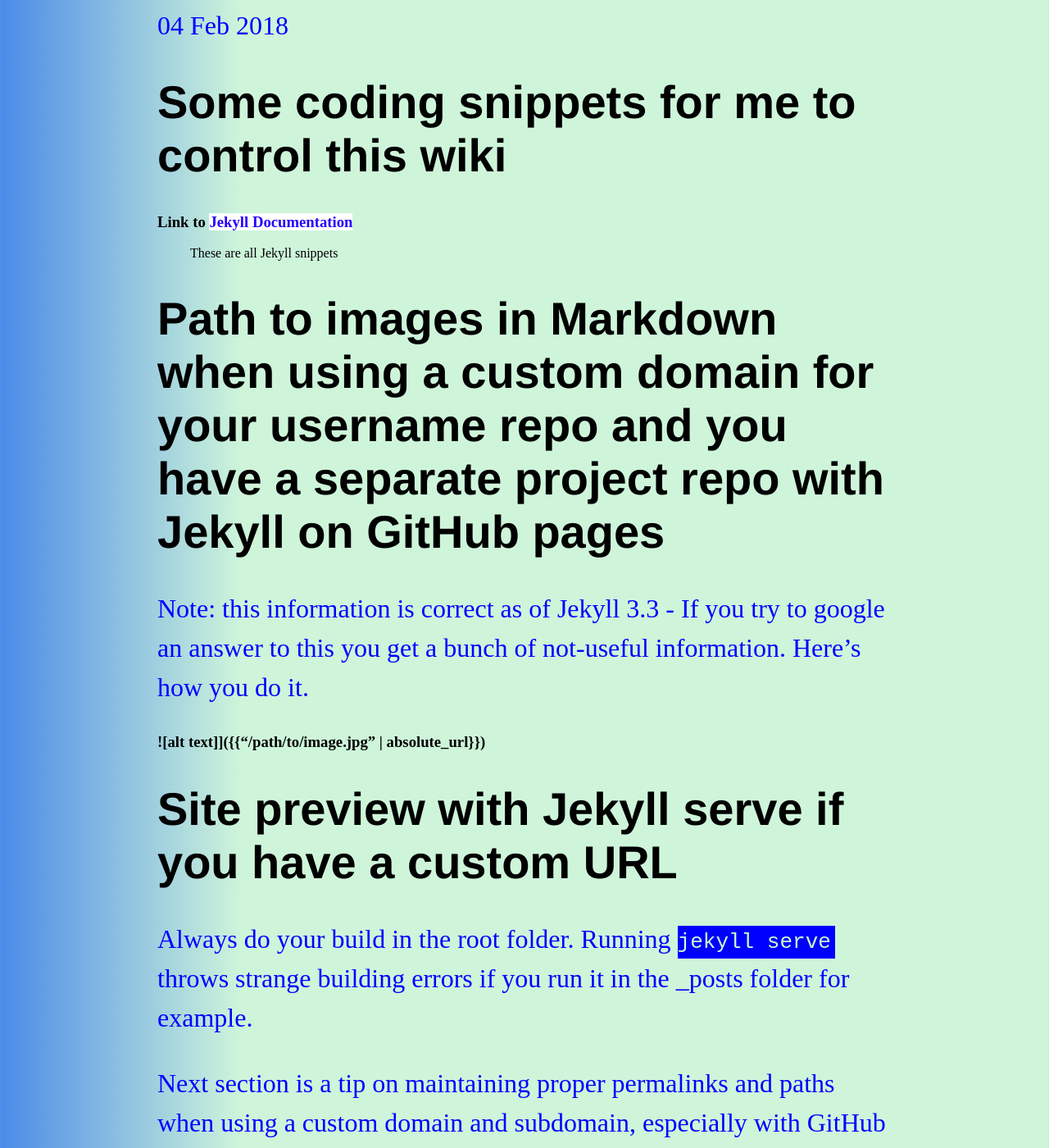
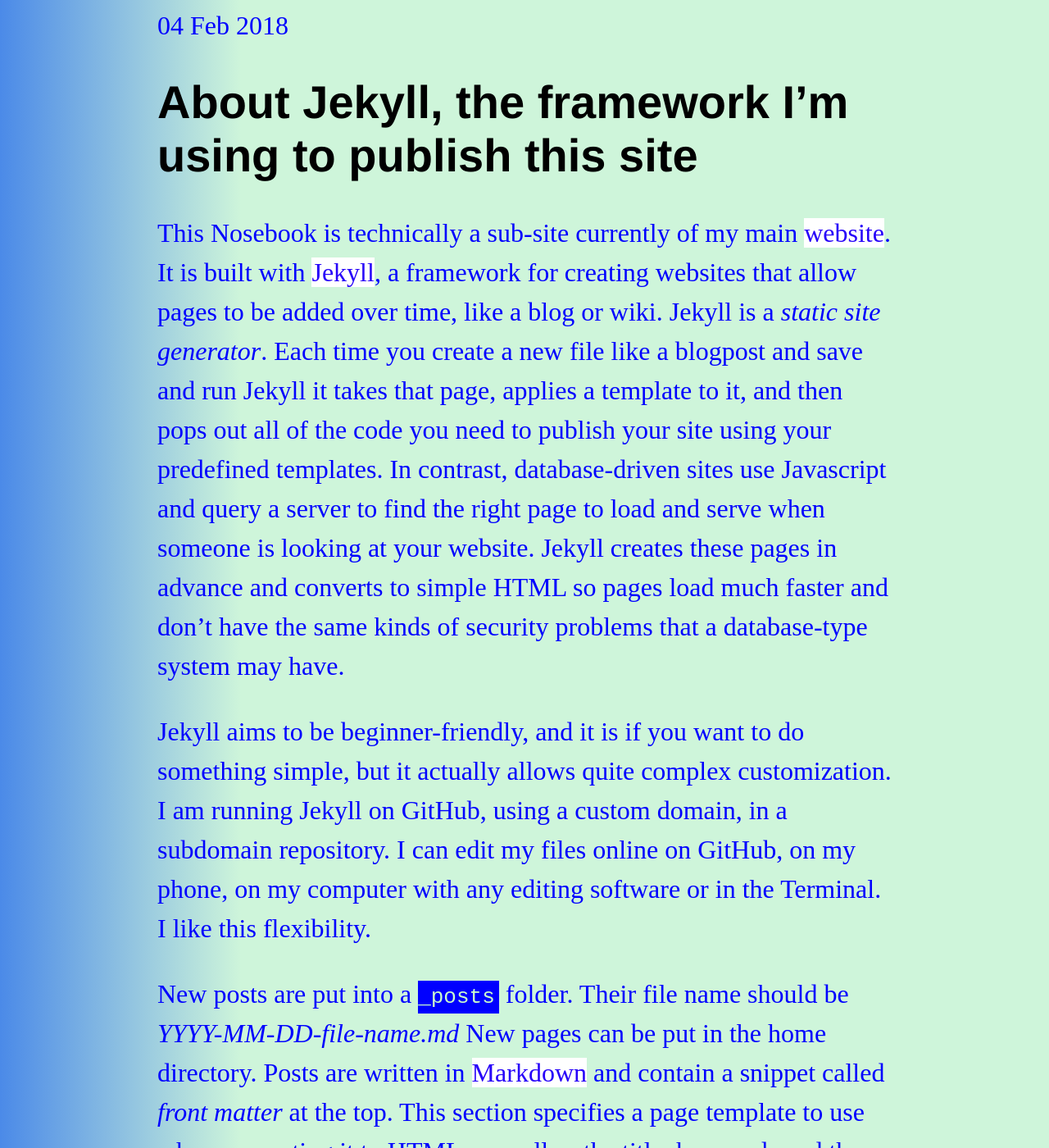
Before and after one commit to lee2sman/nosebook, a Jekyll site: the page built from _posts/2018-02-04-jekyll-cheatsheet.md, in a window 1280 px wide and 1400 px high, scrolled down 315 px. Shown: the whole window at 82% size. Built offline with Jekyll 4.4.1, drawn with Linux system fonts in a browser that asks for light colours; some of the changed text lies outside the part shown.

Commit message:
update jekyll-cheatsheet.md

````diff
--- a/_posts/2018-02-04-jekyll-cheatsheet.md
+++ b/_posts/2018-02-04-jekyll-cheatsheet.md
@@ -5,17 +5,59 @@
 categories: programming
 ---
 
-# Some coding snippets for me to control this wiki
+# About Jekyll, the framework I'm using to publish this site
 
-### Link to [Jekyll Documentation](https://jekyllrb.com/docs/home/)
+This Nosebook is technically a sub-site currently of my main [website](http://leetusman.com). It is built with [Jekyll](https://jekyllrb.com/), a framework for creating websites that allow pages to be added over time, like a blog or wiki. Jekyll is a *static site generator*. Each time you create a new file like a blogpost and save and run Jekyll it takes that page, applies a template to it, and then pops out all of the code you need to publish your site using your predefined templates. In contrast, database-driven sites use Javascript and query a server to find the right page to load and serve when someone is looking at your website. Jekyll creates these pages in advance and converts to simple HTML so pages load much faster and don't have the same kinds of security problems that a database-type system may have.
 
-* These are all Jekyll snippets
+Jekyll aims to be beginner-friendly, and it is if you want to do something simple, but it actually allows quite complex customization. I am running Jekyll on GitHub, using a custom domain, in a subdomain repository. I can edit my files online on GitHub, on my phone, on my computer with any editing software or in the Terminal. I like this flexibility.
 
-# Path to images in Markdown when using a custom domain for your username repo and you have a separate project repo with Jekyll on GitHub pages
+New posts are put into a ```_posts``` folder. Their file name should be *YYYY-MM-DD-file-name.md* New pages can be put in the home directory. Posts are written in [Markdown](http://kirkstrobeck.github.io/whatismarkdown.com/) and contain a snippet called *front matter* at the top. This section specifies a page template to use when converting it to HTML, as well as the title, keywords and the date. [Here](https://raw.githubusercontent.com/lee2sman/nosebook/master/_posts/2018-02-04-jekyll-cheatsheet.md?token=AHCT9ExA7jHtTOaU8sBDfNjUW_NKSLYLks5alhaAwA%3D%3D) is this post's markdown file with front matter.
+
+Below I have placed lots of code snippets. These are not general Jekyll snippets. These are specific to my own needs. I often refer to these when I am trying to remember how to do something. These snippets have been collected from around the internet. The Jekyll [documentation](https://jekyllrb.com/) is fine and extensive but does not have a comprehensive section with info on special notes and code you need if you are hosting on a custom domain with a subdomain. There are lots of tricky issues relating to file paths as a result of hosting my site on GitHub. The below snippets may be useful but are otherwise unorganized. If you just want to get started with Jekyll you should read [this](https://jekyllrb.com/docs/quickstart/) Quickstart guide instead.
+
+Of note, Jekyll's templates are written in [Liquid](https://shopify.github.io/liquid/), an open-source templating language developed by *Shopify*. One challenge I've found is that it can be difficult to integrate blocks of instructional code as well as Liquid template snippets in the same file. I have had to do various workarounds because of this.
+
+# Collected code snippets for use in editing this wiki
+
+# Link to Jekyll Documentation
+
+[Here](https://jekyllrb.com/docs/home/)
+
+# Typical Workflow
+
+1. Create a new file in the _posts folder with naming scheme ```YYYY-MM-DD-file-name.md```.
+2. Copy over the front matter below and change the name, date and keywords.
+3. Write the rest of the post. Use the below snippets for figuring out how to add images, links, etc on my subdomain.
+4. Save.
+5. In the project repository folder (for me that's ```nosebook``` ) run ```jekyll serve --baseurl ''```.
+6. Go to ```localhost:4000``` in my web browser and make sure everything looks fine. If not, edit my file again.
+7. Add the file in git. Commit it. Push it to the repository. That's it.
+
+
+```
+git add _posts/2018-02-20-file-name.md
+git commit -m "added 2018-02-20-file-name.md"
+git push
+```
+
+# Example Front Matter
+
+```
+---
+layout: post
+title:  "Jekyll code snippets and links"
+date:   2018-02-04 12:11:05 -0800
+categories: programming
+---
+```
+
+# Path to images
+
+For use in Markdown when using a custom domain for your username repo and you have a separate project repo with Jekyll on GitHub pages.
 
 Note: this information is correct as of Jekyll 3.3 - If you try to google an answer to this you get a bunch of not-useful information. Here's how you do it.
 
-### ![alt text]]({\{"/path/to/image.jpg" | absolute_url}})
+#### ![alt text]]({\{"/path/to/image.jpg" | absolute_url}})
 
 # Site preview with Jekyll serve if you have a custom URL
 
@@ -32,39 +74,26 @@
 * I use a custom domain on my github username page: i.e. *github.lee2sman.io* re-routes to [leetusman.com](http://leetusman.com)
 * This messes up URL and paths for pages, relative links and CSS path on my repo for this jekyll site
 
-## To fix:
+# To fix the URL file structure
 
 1. Open ```_config.yml``` and set ```baseurl``` to ```/project-name``` which here is ```nosebook```
 2.  When referencing CSS files in your _layouts directory , use ```{{ site.baseurl}}path/to/css``` which for me looks like ```<link rel="stylesheet" type="text/css" href="{{ site.baseurl}}/css/main.css">```
 3.  For links from pages, use this same form. Example, for my link to home \<a href="{\{ site.baseurl }}/">Home</a>
 4. For internal links or permalinks, format is exactly this: **{\{ site.baseurl }}{\{ post.url }}**
 
-# Front Matter
-
-## My basic frontmatter
-
-```
----
-layout: post
-title:  "Jekyll coding cheatsheet"
-date:   2018-02-04 12:11:05 -0800
-categories: programming
----
-```
-
-## Using a post template
+# Using a post template
 
 In the *front matter* you can set what template to use with ```layout: template-name```. There needs to be a corresponding template with that name in the ```_layouts``` folder.
 
-## Making a direct URL for a post
+# Making a direct URL for a post
 
-Instead of the default posted /year/month/day/title.html you can add a line to the frontmatter to get a direct URL link.
+Instead of the default posted ```/year/month/day/title.html``` you can add a line to the frontmatter to get a direct URL link.
 
 ```
 permalink: title.html
 ```
 
-## Where to create Pages (not Posts)
+# Where to create Pages (not Posts)
 
 For example, this wiki has an *about.html* which is a page, not a ~~post!~~.
 
@@ -77,18 +106,20 @@
 
 When Jekyll runs it will place the page in the root of the _site folder or in a subfolder depending on whether you've placed into a subfolder or not. The permalinks will mirror the subfolder structure.
 
-## Internal links to other posts
+# Internal links to other posts
 
 [Info here](https://jekyllrb.com/docs/templates/#linking-to-posts)
 
 * useful in case I change my domain/permalinks
 
-## More documentation of Categories
+# More documentation of Categories
 
 [Categories doc page](https://jekyllrb.com/docs/collections/)
 
 # Things to explore
 
+I'm interested in the Tachyons framework for web prototyping. Some links relating to that below.
+
 * [Tachyons](http://tachyons.io/) - essentially CSS framework and component library
 * [Jekyll-tachyons](https://github.com/tachyons-css/jekyll-tachyons) a Jekyll Tachyons boilerplate
 * [Jekyons](https://joshosbrn.github.io/jekyons/) - another jekyll and tachyons framework
````
